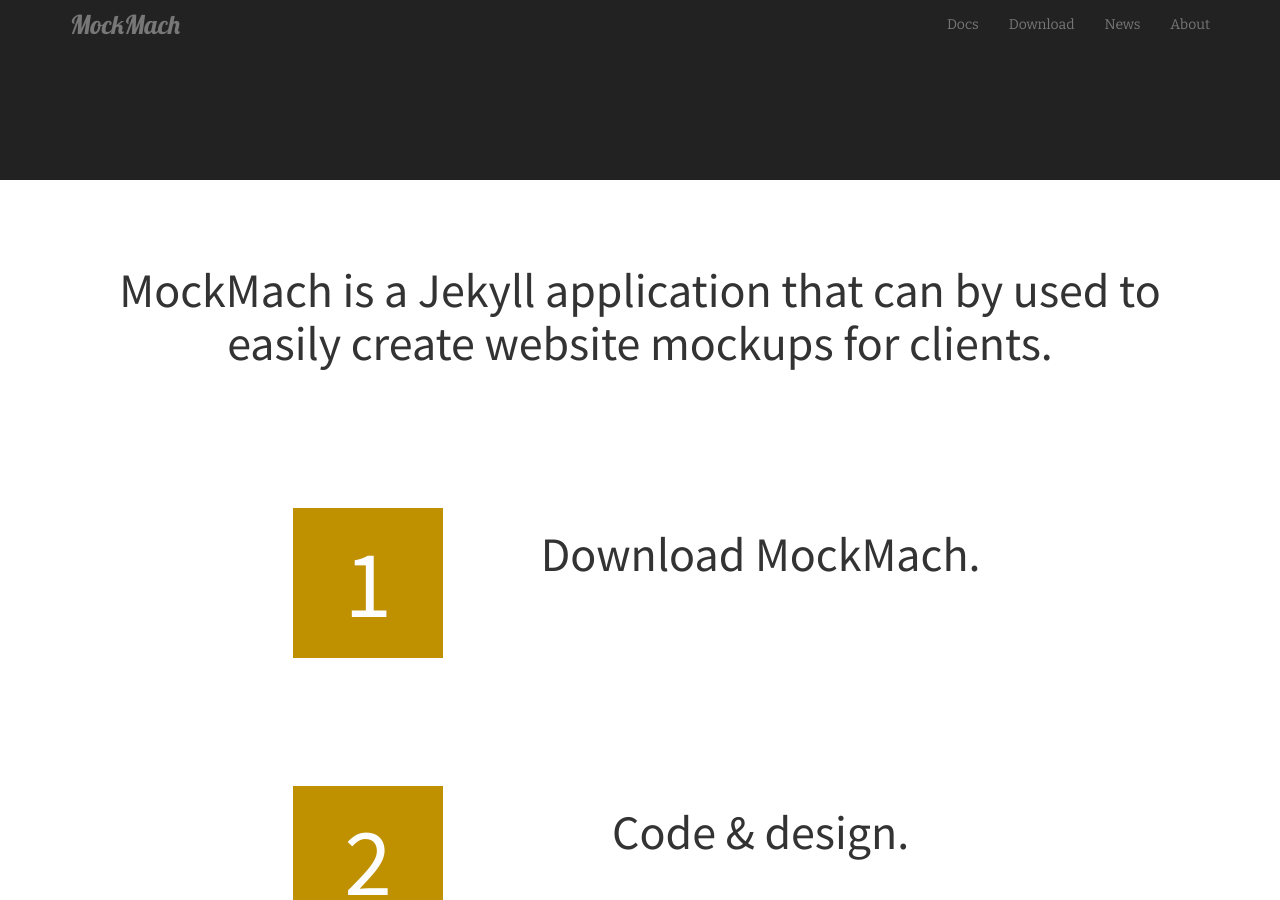
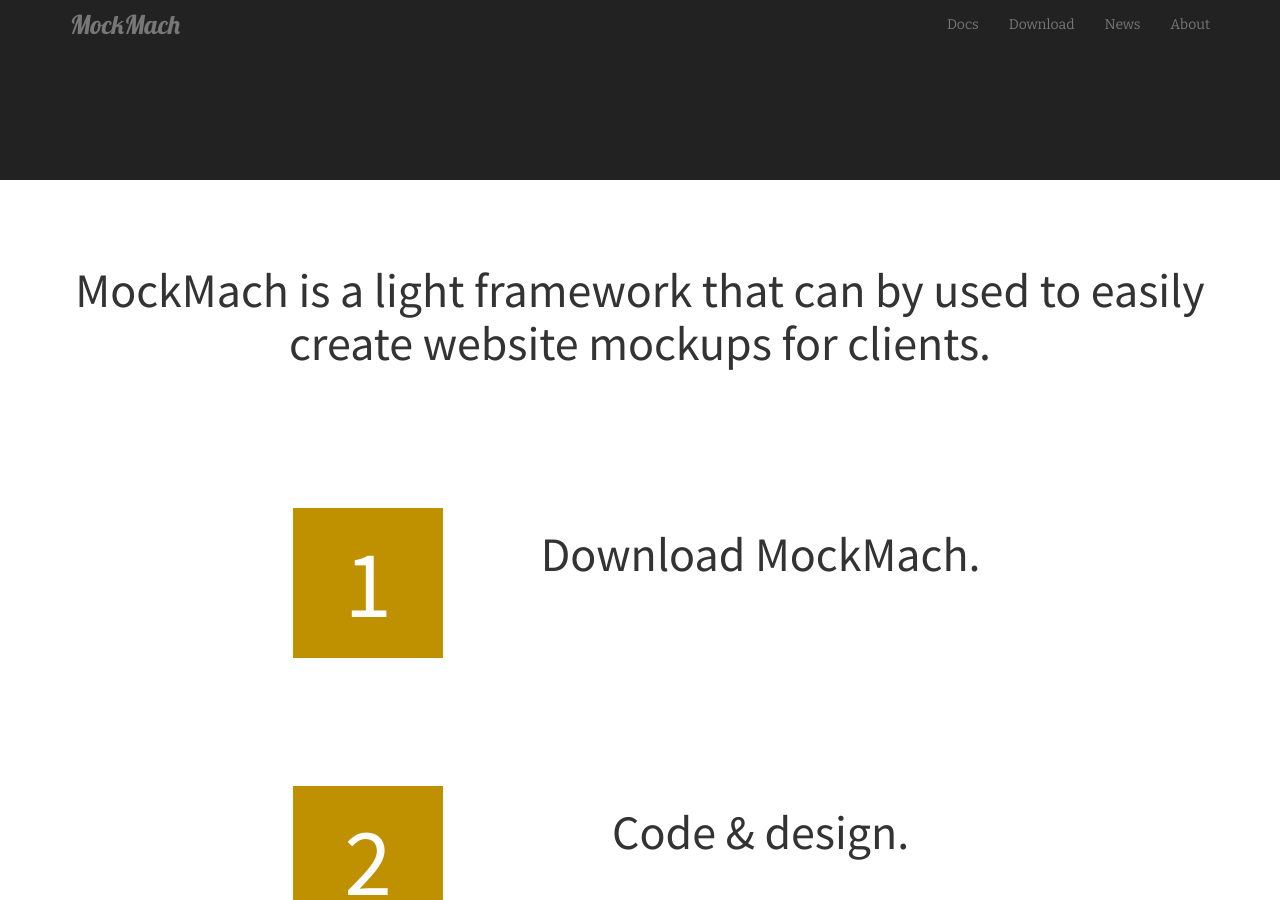
Before and after one commit to MockMach/mockmach.github.io, a Jekyll site: the page built from index.html, in a window 1280 px wide and 900 px high, scrolled down 660 px. Built offline with Jekyll 4.4.1, drawn with Linux system fonts in a browser that asks for light colours.

Commit message:
Edited description.

```diff
--- a/_config.yml
+++ b/_config.yml
@@ -5,7 +5,7 @@ title: "MockMach"
 email: hello@pixlenewt.com
 
 # brief description for the site
-description: "MockMach is a Jekyll application that can by used to easily create website mockups for clients."
+description: "MockMach is a light framework that can by used to easily create website mockups for clients."
 
 # one line short description for the site
 tagline: "The Mock-up Machine"
```
